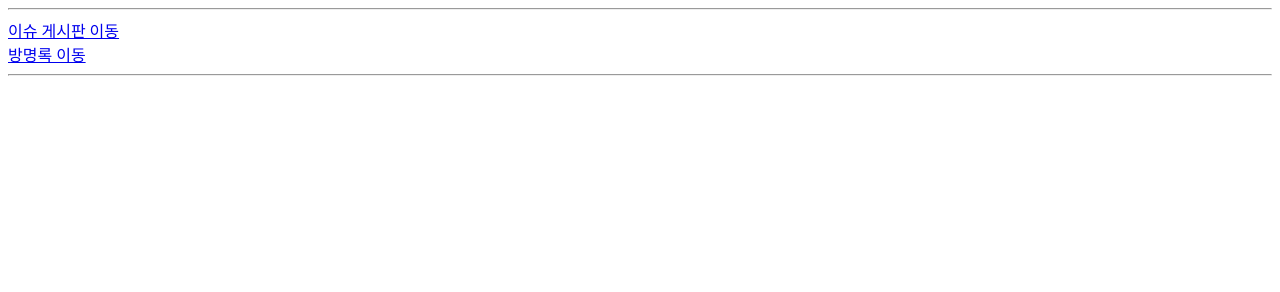
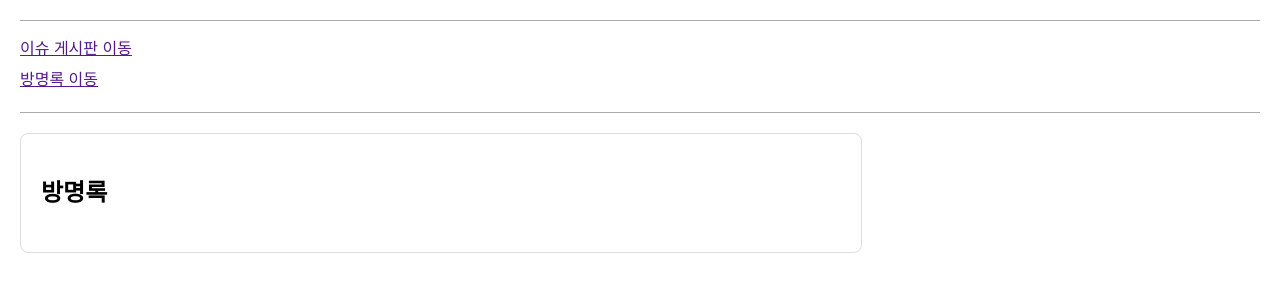
Before and after one commit to jhgf1234/FinalWeb, a plain HTML site: page index.html in a window 1280 px wide. Both pictures are taken after a click on the link "방명록 이동". Drawn offline with Linux system fonts and the light colour scheme.

Commit message:
Update index.html

```diff
--- a/index.html
+++ b/index.html
@@ -1,10 +1,101 @@
-<!Doctype html>
-<html>
-  <head> <title>게시판 연결 실습</title></head>
-  <body>
-    <hr>
-    <a href="https://github.com/jhgf1234/FinalWeb/issues/1#issue-6411854195">이슈 게시판 이동 </a><br>
-    <a href="#"> 방명록 이동 </a>
-    <hr>
-  </body>
+<!DOCTYPE html>
+<html lang="ko">
+<head>
+    <meta charset="UTF-8">
+    <meta name="viewport" content="width=device-width, initial-scale=1.0">
+    <title>게시판 연결 실습</title>
+    <style>
+        body {
+            font-family: 'Malgun Gothic', sans-serif;
+            margin: 20px;
+            line-height: 1.6;
+        }
+        /* 상단 링크 영역 */
+        .nav-box {
+            border-top: 1px solid #aaa;
+            border-bottom: 1px solid #aaa;
+            padding: 15px 0;
+            margin-bottom: 20px;
+        }
+        .nav-box a {
+            display: block;
+            margin-bottom: 5px;
+            color: #551A8B;
+            text-decoration: underline;
+            cursor: pointer;
+            width: fit-content;
+        }
+
+        /* Giscus 방명록이 표시될 영역 */
+        #guestbook-section {
+            display: none; /* 처음에는 숨김 */
+            max-width: 800px;
+            margin-top: 20px;
+            padding: 20px;
+            border: 1px solid #ddd;
+            border-radius: 8px;
+            background-color: #ffffff;
+        }
+    </style>
+</head>
+<body>
+
+    <!-- 상단 링크 영역 -->
+    <div class="nav-box">
+        <a href="https://github.com/jhgf1234/FinalWeb/issues" target="_blank">이슈 게시판 이동</a>
+        <a href="#" id="toggle-guestbook">방명록 이동</a>
+    </div>
+
+    <!-- 같은 페이지에 나타날 Giscus 방명록 영역 -->
+    <div id="guestbook-section">
+        <h2>방명록</h2>
+        <!-- Giscus 위젯이 삽입되는 컨테이너 -->
+        <div id="giscus-container"></div>
+    </div>
+
+    <script>
+        const toggleBtn = document.getElementById('toggle-guestbook');
+        const guestbookSection = document.getElementById('guestbook-section');
+        const giscusContainer = document.getElementById('giscus-container');
+        let isGiscusLoaded = false; // 중복 로딩 방지 플래그
+
+        toggleBtn.addEventListener('click', function(e) {
+            e.preventDefault(); // 기본 링크 이동 방지
+
+            if (guestbookSection.style.display === 'none' || guestbookSection.style.display === '') {
+                guestbookSection.style.display = 'block';
+
+                // 방명록을 처음 열 때만 Giscus 스크립트 로드
+                if (!isGiscusLoaded) {
+                    loadGiscus();
+                    isGiscusLoaded = true;
+                }
+            } else {
+                guestbookSection.style.display = 'none';
+            }
+        });
+
+        function loadGiscus() {
+            const script = document.createElement('script');
+            script.src = 'https://giscus.app/client.js';
+
+            // ▼ 아래 값들을 본인의 giscus.app 설정 페이지에서 발급받은 값으로 교체하세요!
+            script.setAttribute('data-repo', 'jhgf1234/FinalWeb');
+            script.setAttribute('data-repo-id', '[여기에_REPO_ID_입력]');
+            script.setAttribute('data-category', 'General'); // 설정한 카테고리명
+            script.setAttribute('data-category-id', '[여기에_CATEGORY_ID_입력]');
+            script.setAttribute('data-mapping', 'pathname');
+            script.setAttribute('data-strict', '0');
+            script.setAttribute('data-reactions-enabled', '1');
+            script.setAttribute('data-emit-metadata', '0');
+            script.setAttribute('data-input-position', 'bottom');
+            script.setAttribute('data-theme', 'light');
+            script.setAttribute('data-lang', 'ko');
+            script.setAttribute('crossorigin', 'anonymous');
+            script.async = true;
+
+            giscusContainer.appendChild(script);
+        }
+    </script>
+</body>
 </html>
```
